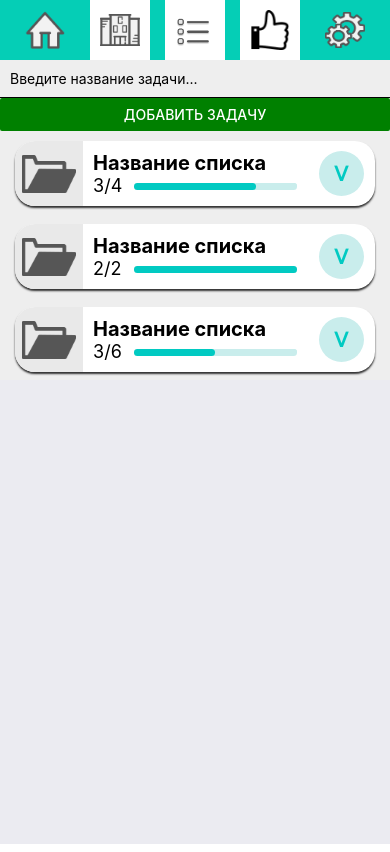
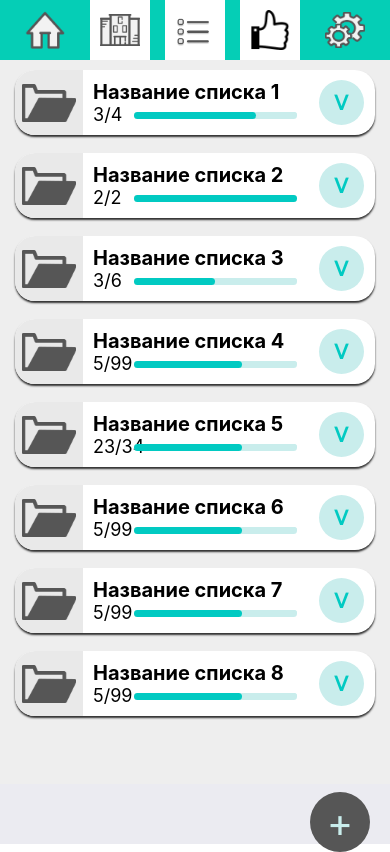
Before and after one commit to Stellarthoughts/opd-project-t3, a React Native app: screen /Tasks in a window 390 px wide. Built offline with nearby package versions, Linux system fonts and the light colour scheme.

Commit message:
Сделал модальное окно и кнопку добавления новой задачи

```diff
--- /dev/null
+++ b/components/common/CButton.js
@@ -0,0 +1,34 @@
+import React from 'react';
+import { StyleSheet, View, Text, TouchableWithoutFeedback } from 'react-native';
+
+function CButton ({onPress, title}) {
+    return (
+        <TouchableWithoutFeedback onPress={onPress}>
+            <View style={styles.button}>
+                <Text style={styles.title}>{title}</Text>
+            </View>
+        </TouchableWithoutFeedback>
+    );
+}
+
+const styles = StyleSheet.create({
+    button: {
+        position: "absolute",
+        top: "100%",
+        left: "100%",
+        transform: [{ translateX: -80 }, { translateY: -52 }],
+        backgroundColor: "#565656",
+        width: 60,
+        height: 60,
+        borderRadius: 30,
+        justifyContent: "center",
+        alignItems: "center",
+    },
+
+    title: {
+        color: "#C9EDEC",
+        fontSize: 40,
+    },
+});
+
+export default CButton;
--- a/components/tasks/FormAddListItem.js
+++ b/components/tasks/FormAddListItem.js
@@ -10,7 +10,7 @@ function FormAddListItem ({addHendler}) {
     }
 
     return (
-        <View>
+        <View style={styles.container}>
             <TextInput style={styles.input} onChangeText={onChange} placeholder='Введите название задачи...' />
             <Button color='green' title='Добавить задачу' onPress={() => addHendler(text)}/>
         </View>
@@ -18,10 +18,16 @@ function FormAddListItem ({addHendler}) {
 }
 
 const styles = StyleSheet.create({
+    container: {
+        marginTop: 20,
+        marginBottom: 20,
+    },
+
     input: {
         borderBottomWidth: 1,
         borderColor: "#000",
         padding: 10,
+        marginBottom: 20,
     }
 });
 
--- a/components/tasks/List.js
+++ b/components/tasks/List.js
@@ -1,28 +1,11 @@
 import React, {useState} from 'react';
 import { StyleSheet, View, FlatList, Text } from 'react-native';
 import ListItem from "./ListItems";
-import FormAddListItem from "./FormAddListItem";
 
-function List () {
-    const [ListOfItems, setListItem] = useState([
-        {title: "Название списка", completedTask: "3", countTask: "4", idCompleted: "75%", key: '1'},
-        {title: "Название списка", completedTask: "2", countTask: "2", idCompleted: "100%", key: '2'},
-        {title: "Название списка", completedTask: "3", countTask: "6", idCompleted: "50%", key: '3'},
-    ])
-
-    const addHendler = (text) => {
-        setListItem((list) => {
-            return [
-                {title: text, completedTask: "3", countTask: "4", idCompleted: "75%", key: Math.random().toString(36).substring(7)},
-                ...list
-            ]
-        })
-    }
-
+function List ({listData}) {
     return (
         <View style={styles.container}>
-            <FormAddListItem addHendler={addHendler}></FormAddListItem>
-            <FlatList data={ListOfItems} renderItem={({ item }) => (
+            <FlatList data={listData} renderItem={({ item }) => (
                 <ListItem el={item} />
             )}/>
         </View>
@@ -34,6 +17,7 @@ const styles = StyleSheet.create({
         width: "100%",
         height: "auto",
         backgroundColor: "#EEE",
+        paddingBottom: 60,
     },
 
 });
--- a/components/tasks/TasksScreen.js
+++ b/components/tasks/TasksScreen.js
@@ -1,14 +1,63 @@
-import React from 'react';
-import { StyleSheet, View, Text } from 'react-native';
+import React, {useState} from 'react';
+import { StyleSheet, View, Text, Button, TextInput, ScrollView, Modal, Alert, TouchableWithoutFeedback } from 'react-native';
 import List from "./List";
 import Header from '../common/Header';
+import CButton from '../common/CButton';
+import FormAddListItem from "./FormAddListItem";
 import { SafeAreaView } from 'react-native-safe-area-context';
 
 function TasksScreen ({navigation}) {
+
+    const [ListOfItems, setListItem] = useState([
+        {title: "Название списка 1", completedTask: "3", countTask: "4", idCompleted: "75%", key: '1'},
+        {title: "Название списка 2", completedTask: "2", countTask: "2", idCompleted: "100%", key: '2'},
+        {title: "Название списка 3", completedTask: "3", countTask: "6", idCompleted: "50%", key: '3'},
+        {title: "Название списка 4", completedTask: "5", countTask: "99", idCompleted: "66%", key: '4'},
+        {title: "Название списка 5", completedTask: "23", countTask: "34", idCompleted: "66%", key: '5'},
+        {title: "Название списка 6", completedTask: "5", countTask: "99", idCompleted: "66%", key: '6'},
+        {title: "Название списка 7", completedTask: "5", countTask: "99", idCompleted: "66%", key: '7'},
+        {title: "Название списка 8", completedTask: "5", countTask: "99", idCompleted: "66%", key: '8'},
+    ])
+    const [modalVisible, setModalVisible] = useState(false);
+
+    const onOpenModel = () => {
+        setModalVisible(true);
+    }
+
+    const onCloseModal = () => {
+        setModalVisible(false);
+    }
+
+    const addHendler = (text) => {
+        setListItem((list) => {
+            return [
+                {title: text, completedTask: "3", countTask: "4", idCompleted: "75%", key: Math.random().toString(36).substring(7)},
+                ...list
+            ]
+        })
+    }
+
     return (
         <SafeAreaView style={styles.container}>
+            <Modal
+                animationType="slide"
+                transparent={true}
+                visible={modalVisible}
+                onRequestClose={() => {
+                    setModalVisible(!modalVisible);
+                }}
+            >
+                <View style={styles.centeredView}>
+                    <View style={styles.modalView}>
+                        <Text style={styles.modalText}>Добавление новой задачи</Text>
+                        <FormAddListItem addHendler={addHendler}></FormAddListItem>
+                        <Button color='red' onPress={onCloseModal} title='Закрыть' />
+                    </View>
+                </View>
+            </Modal>
             <Header navigation={navigation}/>
-            <List/>
+            <List listData={ListOfItems}/>
+            <CButton style={styles.buttonAdd} onPress={onOpenModel} title='+'/>
         </SafeAreaView>
     );
 }
@@ -22,6 +71,33 @@ const styles = StyleSheet.create({
         justifyContent: 'flex-start',
     },
 
+    centeredView: {
+        flex: 1,
+        justifyContent: "center",
+        alignItems: "center",
+        marginTop: 22
+    },
+
+    modalView: {
+        margin: 20,
+        backgroundColor: "white",
+        borderRadius: 20,
+        padding: 35,
+        alignItems: "center",
+        shadowColor: "#000",
+        shadowOffset: {
+            width: 0,
+            height: 2
+        },
+        shadowOpacity: 0.25,
+        shadowRadius: 4,
+        elevation: 5
+    },
+
+    modalText: {
+        fontSize: 18,
+        fontWeight: "bold",
+    }
 });
 
 export default TasksScreen;
```
